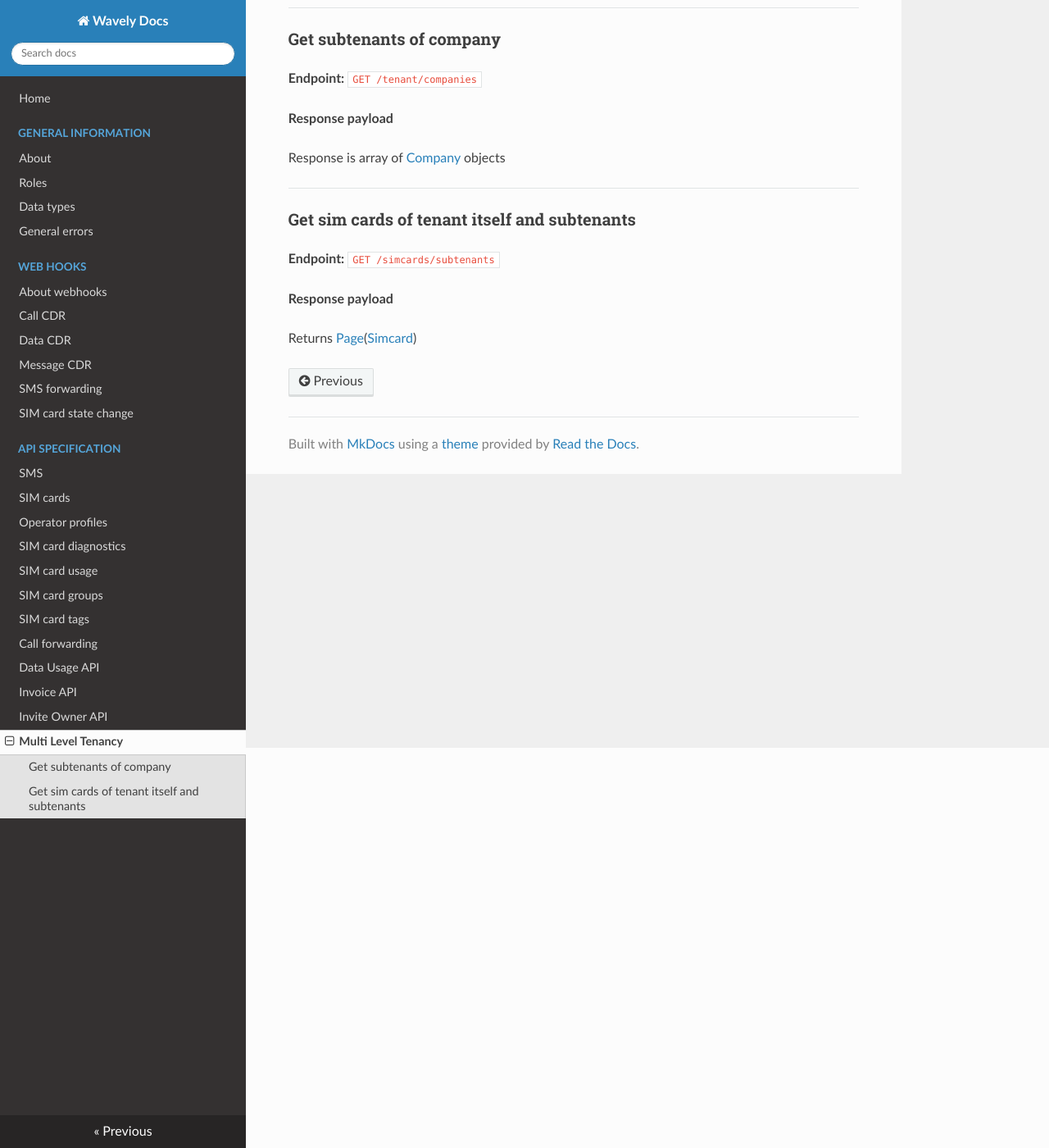
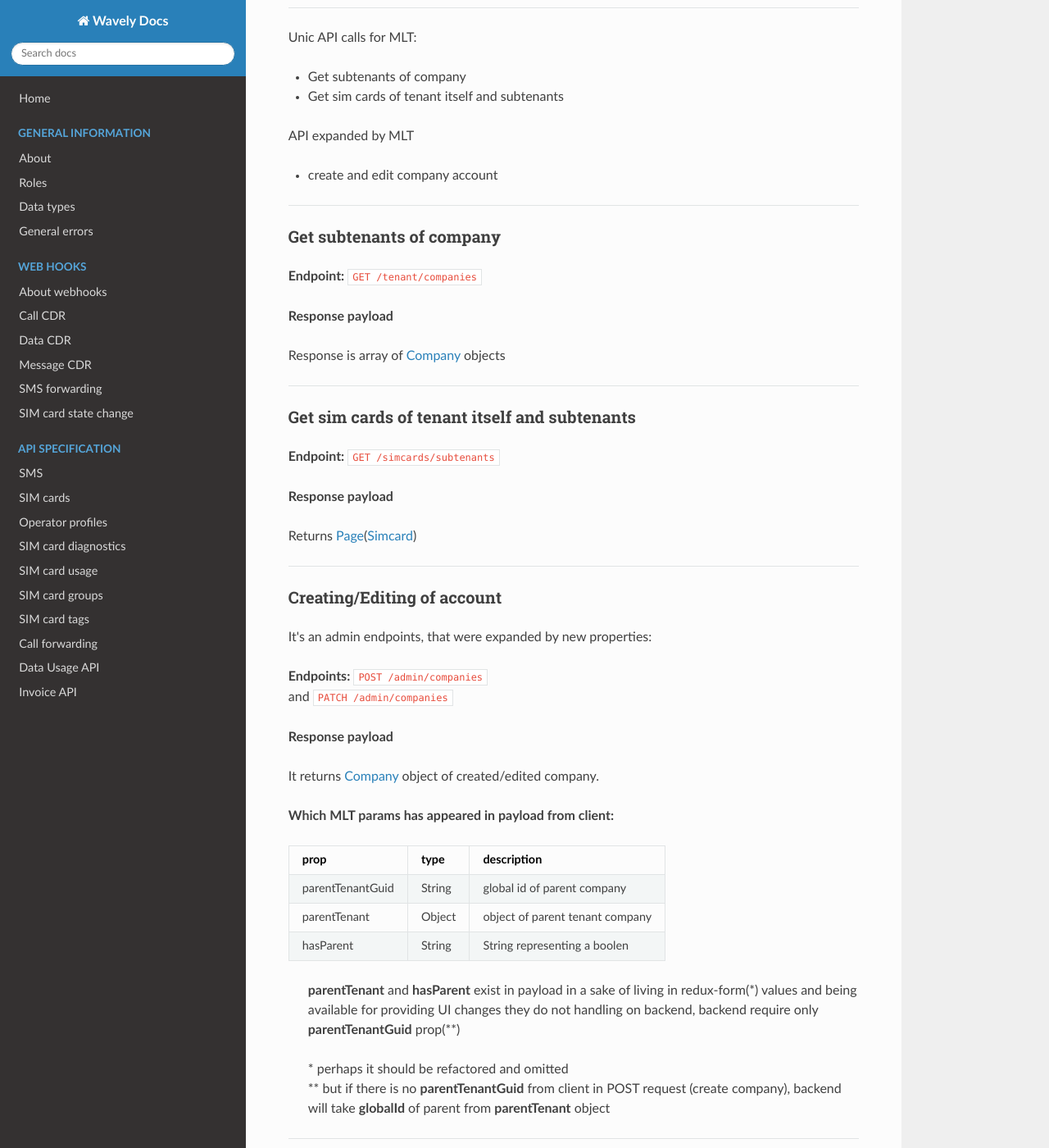
Before and after one commit to Wavelyio/wavely-docs, an MkDocs documentation site: the page built from docs/api/mlt.md, in a window 1280 px wide and 1400 px high, scrolled down 488 px. Shown: the whole window at 82% size. Built offline with MkDocs 1.6.1, drawn with Linux system fonts in a browser that asks for light colours; nearby versions of some CDN libraries; old or Windows-style settings are respelled for this version of MkDocs; some of the changed text lies outside the part shown.

Commit message:
hiding changes until external api for mlt will known

```diff
--- a/docs/api/mlt.md
+++ b/docs/api/mlt.md
@@ -8,9 +8,20 @@ MLT has brought several unic endpoints, but in general, it uses similair endoint
 * [Sim cards groups](/api/simcard-groups/)
 * [Sim cards diagnostics](/api/sim-card-diagnostics/)
 * [Operator Profiles](/api/operator-profiles/)
-* Tags (api doesn't exist)
+* [Tags](/api/simcard-tags/)
 * [Triggers]()
 * [Invite owner](api/invite-owner/)
+
+***
+
+Unic API calls for MLT:
+
+* Get subtenants of company
+* Get sim cards of tenant itself and subtenants
+
+API expanded by MLT
+
+* create and edit company account
 
 ***
 
@@ -31,3 +42,33 @@ Response is array of [Company](/docs/general-information/data-types#company) obj
 **Response payload**
 
 Returns [Page](/general-information/data-types/#Page(Type))([Simcard](/general-information/data-types/#SimCard))
+
+***
+
+### Creating/Editing of account
+It's an admin endpoints, that were expanded by new properties:
+
+**Endpoints:** `POST /admin/companies`
+<br> and `PATCH /admin/companies`
+
+**Response payload**
+
+It returns [Company](/docs/general-information/data-types#company) object
+of created/edited company.
+
+**Which MLT params has appeared in payload from client:**
+
+| prop | type | description |
+| ---- | ---- | ------------|
+| parentTenantGuid | String | global id of parent company |
+| parentTenant | Object | object of parent tenant company |
+| hasParent | String | String representing a boolen |
+
+
+> **parentTenant** and **hasParent** exist in payload in a sake of living in
+> redux-form(\*) values and being available for providing UI changes
+> they do not handling on backend, backend require only **parentTenantGuid** prop(**)
+>
+> \* perhaps it should be refactored and omitted <br>
+> \*\* but if there is no **parentTenantGuid** from client in POST request (create company),
+> backend will take **globalId** of parent from **parentTenant** object
--- a/mkdocs.yml
+++ b/mkdocs.yml
@@ -36,5 +36,6 @@ pages:
       - Call forwarding: 'api/call-forward.md'
       - Data Usage API: 'api/data-usage-api.md'
       - Invoice API: 'api/invoice-api.md'
-      - Invite Owner API: 'api/invite-owner.md'
-      - Multi Level Tenancy: 'api/mlt.md'
+      # This should be refactored after external APIs will be known
+      # - Invite Owner API: 'api/invite-owner.md'
+      # - Multi Level Tenancy: 'api/mlt.md'
```
Also changed, not shown: docs/api/invite-owner.md (+13 -0 lines), docs/general-information/data-types.md (+12 -0 lines).
